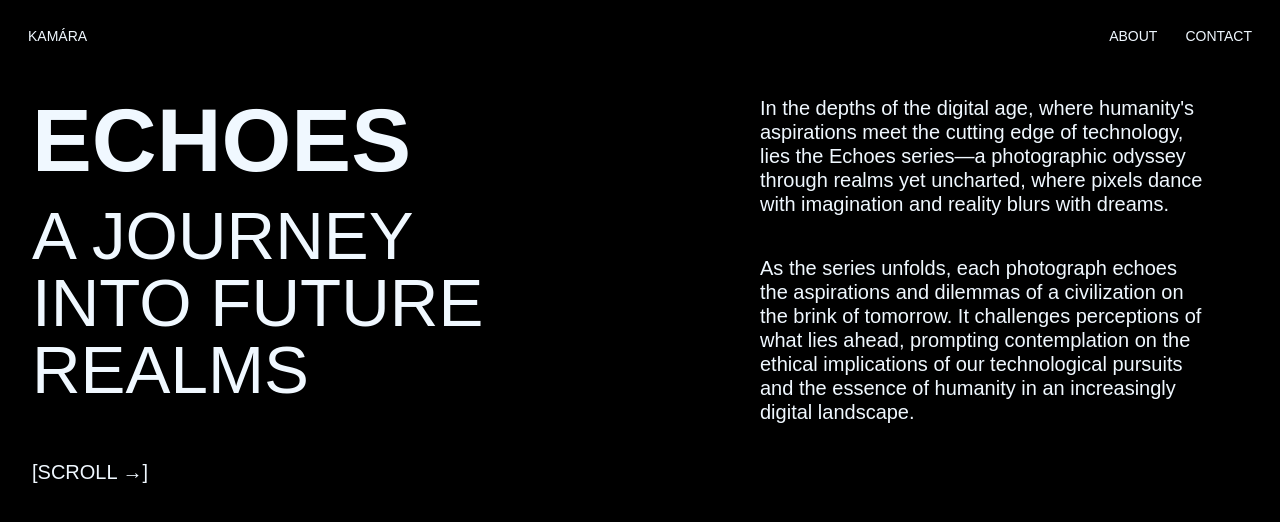
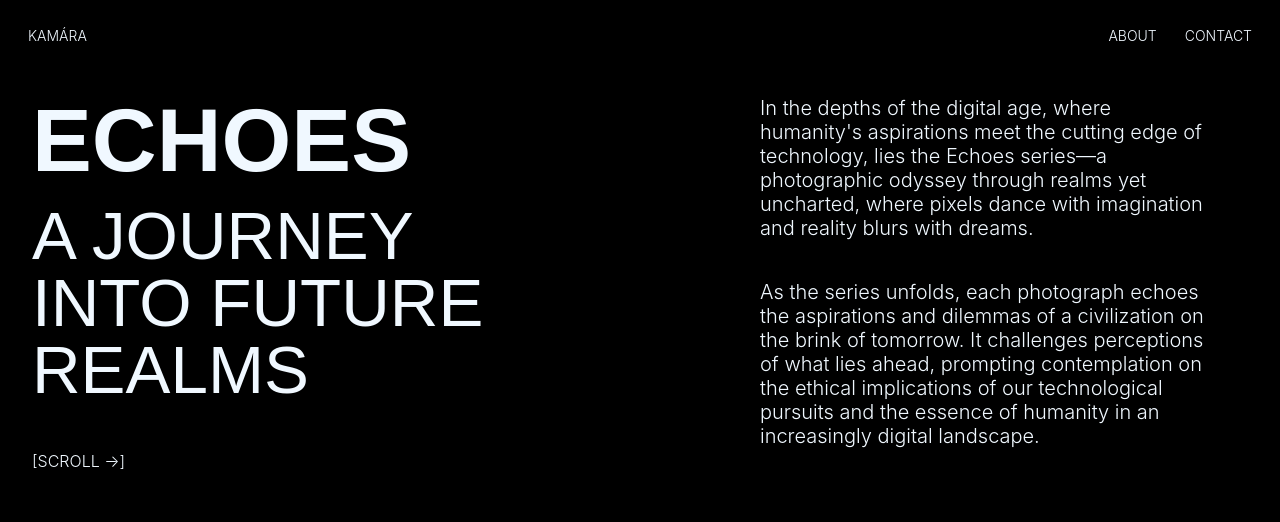
Before and after one commit to HristinaGjo/kamara, a React (Vite) app: page /echoes in a window 1280 px wide. Shown: the top 522 px of the page. Built offline with nearby package versions, Linux system fonts and the light colour scheme.

Commit message:
font families

```diff
--- a/src/index.css
+++ b/src/index.css
@@ -5,7 +5,7 @@
   /*font-family: "Instrument Serif", serif; */
   /*font-family: "Neue Montreal", sans-serif;*/
   /*font-family: "Thunder", sans-serif;*/
-  font-family: "Barlow Condensed", sans-serif ;
+
   line-height: 1;
   font-weight: 400;
   margin: 0;
@@ -45,6 +45,9 @@ span {
   line-height: 120%;
   letter-spacing: 0%;
   font-weight: 300;
+  /*font-family: Verdana, Geneva, sans-serif;*/
+ /* font-family: Helvetica, Arial, sans-serif; */
+ font-family: "Inter", "Avenir", Helvetica, Arial, sans-serif;
 }
 
 h1{
@@ -55,6 +58,8 @@ h1{
   line-height: 100%;
   font-weight: 600;
   letter-spacing: -5%;
+  /*font-family: "Barlow Condensed", sans-serif ;*/
+  font-family: "NT Dapper", sans-serif;
   /* color: transparent; */
   /* -webkit-text-stroke: 1px white; */
 }
@@ -68,6 +73,8 @@ h2{
   font-weight: 300;
   letter-spacing: -5%;
   text-transform: uppercase;
+  /*font-family: "Martian Mono", monospace; */
+  font-family: "Neue Montreal", sans-serif ;
 }
 
 p{
@@ -76,6 +83,8 @@ p{
   padding: 0;
   line-height: 120%;
   font-weight: 350;
+ /* font-family: "Martian Mono", monospace; */
+ font-family: "Inter", "Avenir", Helvetica, Arial, sans-serif;
 }
 
 
--- a/src/styles/echoes.module.css
+++ b/src/styles/echoes.module.css
@@ -14,6 +14,7 @@
     z-index: 1;
     text-transform: uppercase;
     font-size: 14px;
+    font-family: "Martian Mono", monospace;
   }
 
   .navbarRight{
@@ -139,7 +140,7 @@
   }
 
   .textScroll {
-    font-size: 20px;
+    font-size: 16px;
     margin-top: 2em;
     text-transform: uppercase;
   }
--- a/src/styles/footer.module.css
+++ b/src/styles/footer.module.css
@@ -3,6 +3,8 @@
     grid-template-columns: repeat(2,1fr);
     text-transform: uppercase;
     font-size: 14px;
+   /*font-family: "Martian Mono", monospace; */
+   font-family: "Inter", "Avenir", Helvetica, Arial, sans-serif;
 }
 
 .rightCtn{
--- a/src/styles/navbar.module.css
+++ b/src/styles/navbar.module.css
@@ -9,6 +9,8 @@
   text-transform: uppercase;
   /*padding-bottom: 2em;*/
   font-size: 14px;
+ /* font-family: "Martian Mono", monospace; */
+ font-family: "Inter", "Avenir", Helvetica, Arial, sans-serif;
 }
 
 .navbarRight{
```
